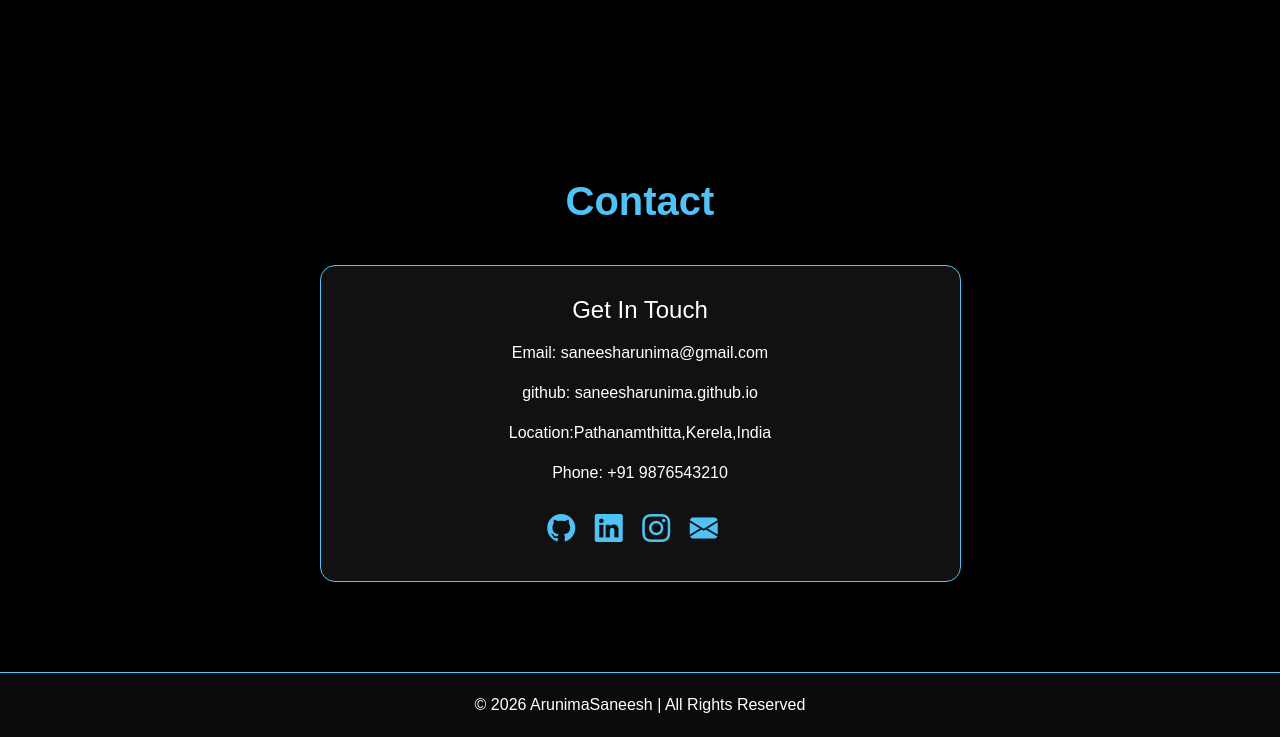
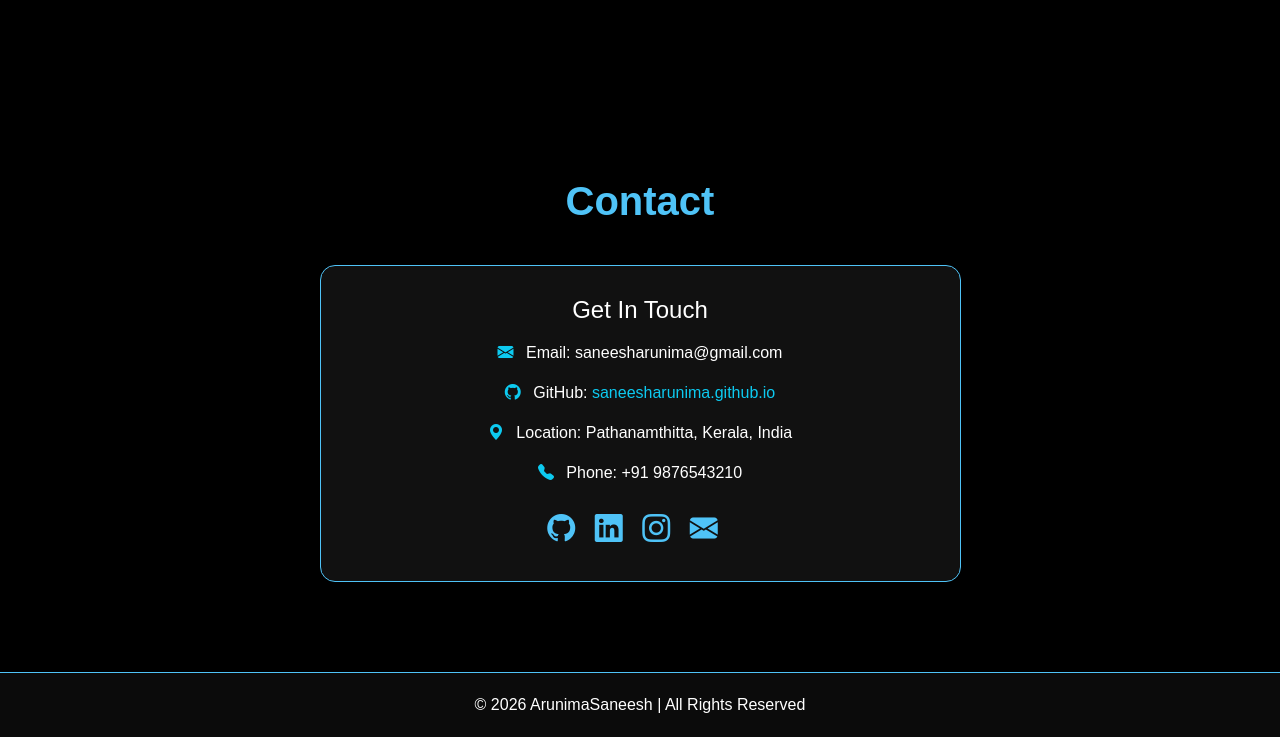
Before and after one commit to saneesharunima/saneesharunima.github.io, a plain HTML site: page index.html in a window 1280 px wide. Shown: the part 1662-2399 px from the top of the page. Drawn offline with nearby package versions, Linux system fonts and the light colour scheme.

Commit message:
Update index.html
modify index

```diff
--- a/index.html
+++ b/index.html
@@ -287,17 +287,25 @@
             <h4>Get In Touch</h4>
 
             <p class="mt-3">
+    <i class="bi bi-envelope-fill text-info me-2"></i>
     Email: saneesharunima@gmail.com
 </p>
 
 <p>
-			  github: saneesharunima.github.io
+    <i class="bi bi-github text-info me-2"></i>
+    GitHub:
+    <a href="https://saneesharunima.github.io" target="_blank" class="text-info text-decoration-none">
+        saneesharunima.github.io
+    </a>
 </p>
 
 <p>
-				  Location:Pathanamthitta,Kerela,India
+    <i class="bi bi-geo-alt-fill text-info me-2"></i>
+    Location: Pathanamthitta, Kerala, India
+</p>
 
 <p>
+    <i class="bi bi-telephone-fill text-info me-2"></i>
     Phone: +91 9876543210
 </p>
 
```
Lines whose indentation alone changed are shown as unchanged.
